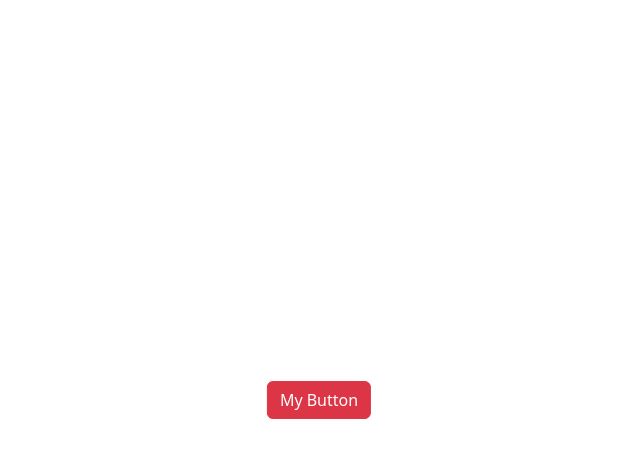
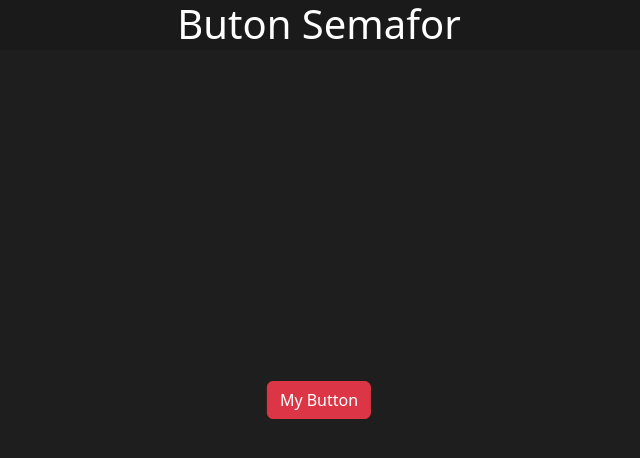
Before and after one commit to AlexandruLog/ButonSemafor, a plain HTML site: page index.html in a window 1280 px wide. Shown: the whole page, without its empty margins (321-961 px from the left). Drawn offline with nearby package versions, Linux system fonts and the light colour scheme.

Commit message:
added files

```diff
--- a/index.html
+++ b/index.html
@@ -15,6 +15,9 @@
     />
   </head>
   <body>
+    <header>
+      <h1>Buton Semafor</h1>
+    </header>
     <div class="container">
       <button type="button" class="btn btn-danger" onclick="switchColor()">My Button</button>
     </div>
--- a/style.css
+++ b/style.css
@@ -4,3 +4,25 @@
   top: 50%;
   transform: translate(-50%, -50%);
 }
+
+header h1 {
+  visibility: hidden;
+}
+
+@media screen and (orientation: landscape) {
+  html {
+    background-color: #1e1e1e;
+  }
+
+  header {
+    height: 50px;
+    background-color: #1a1a1a;
+  }
+
+  header h1 {
+    width: max-content;
+    margin: 0 auto;
+    color: white;
+    visibility: visible;
+  }
+}
```
